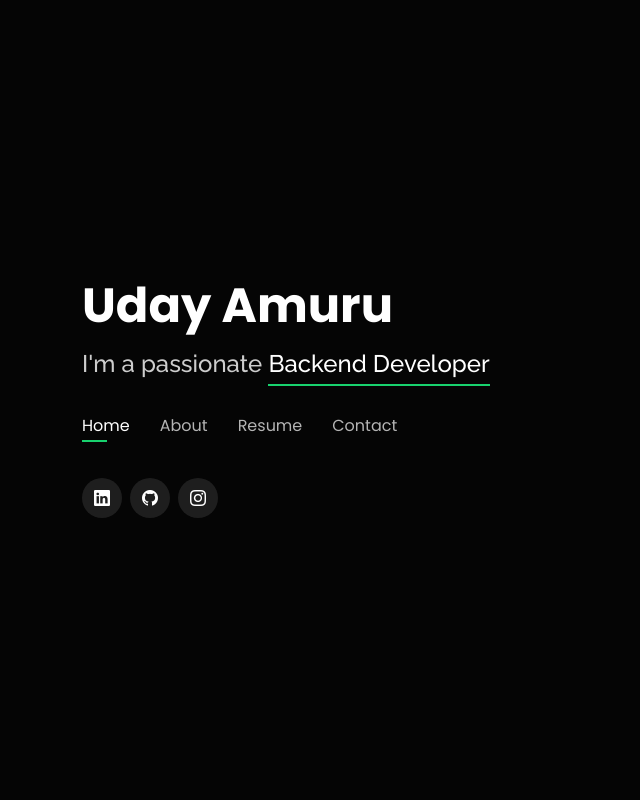
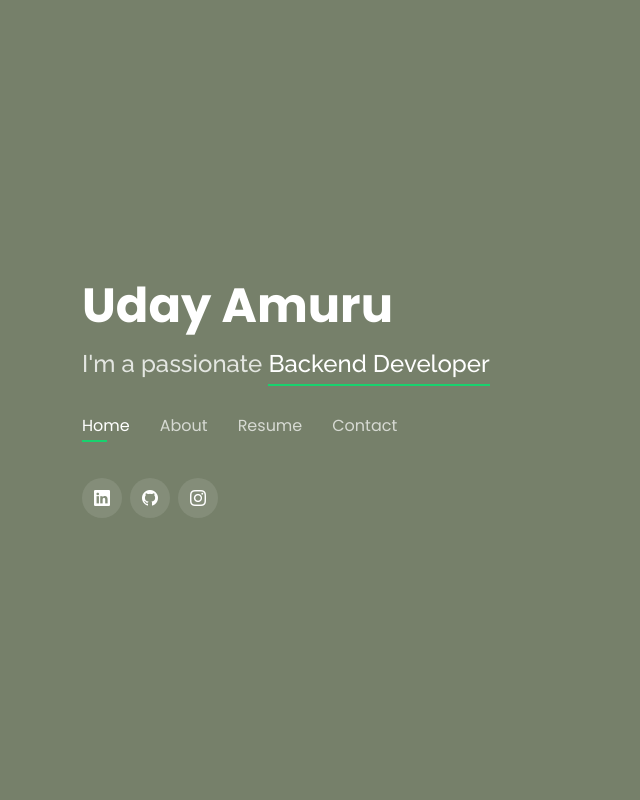
Before and after one commit to UdayAmuru/myresume, a Django app: page / in a window 1280 px wide. Shown: the whole page, without its empty margins (0-640 px from the left). Run offline with Django 4.2, Linux system fonts and the light colour scheme; some libraries are stand-ins or nearby versions.

Commit message:
Made Changes

```diff
--- a/static/assets/css/style.css
+++ b/static/assets/css/style.css
@@ -20,7 +20,7 @@ body {
 body::before {
   content: "";
   position: fixed;
-  background: #050505 ;
+  background: #76806a ;
   background-size: cover;
   left: 0;
   right: 0;
```
